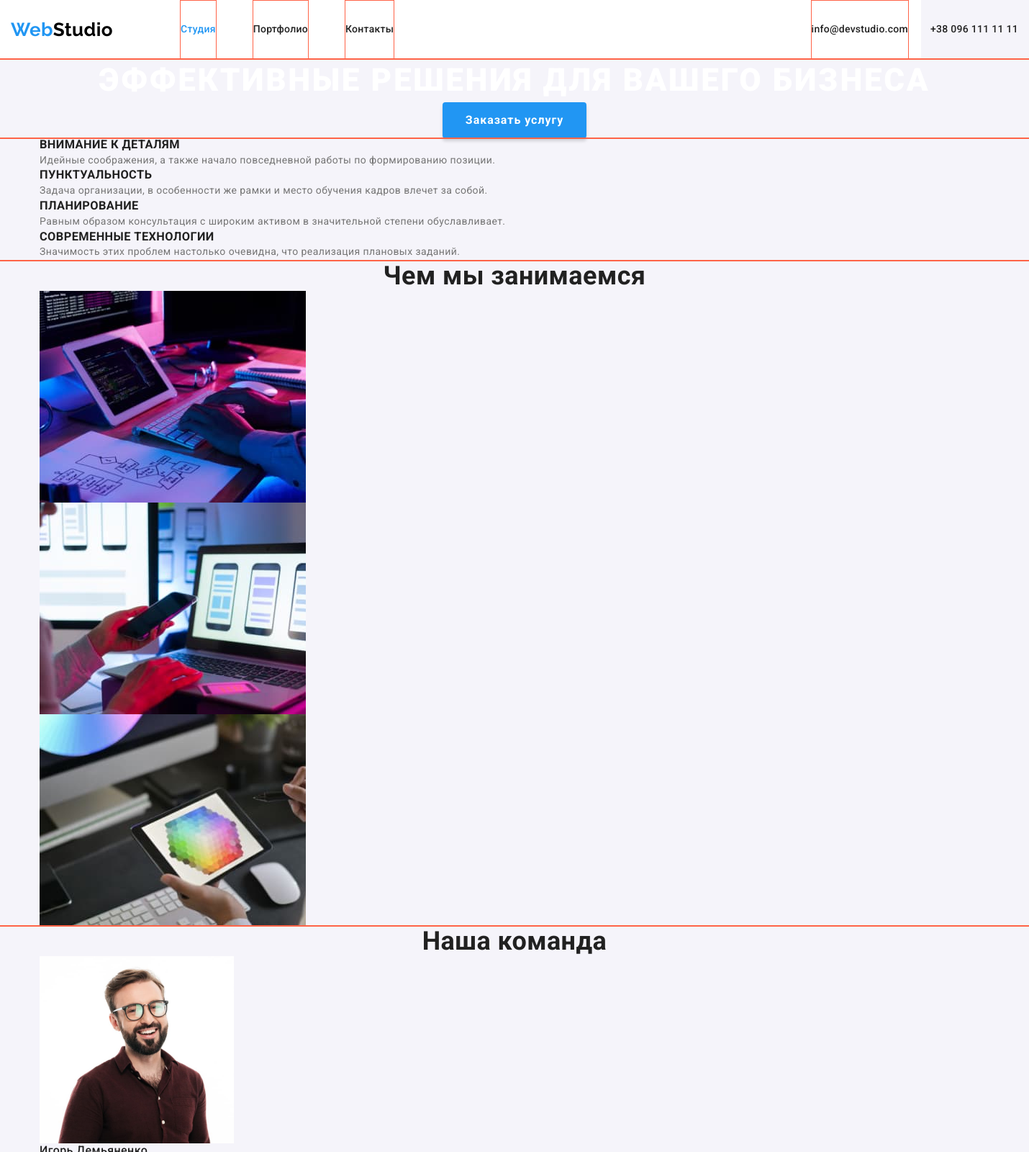
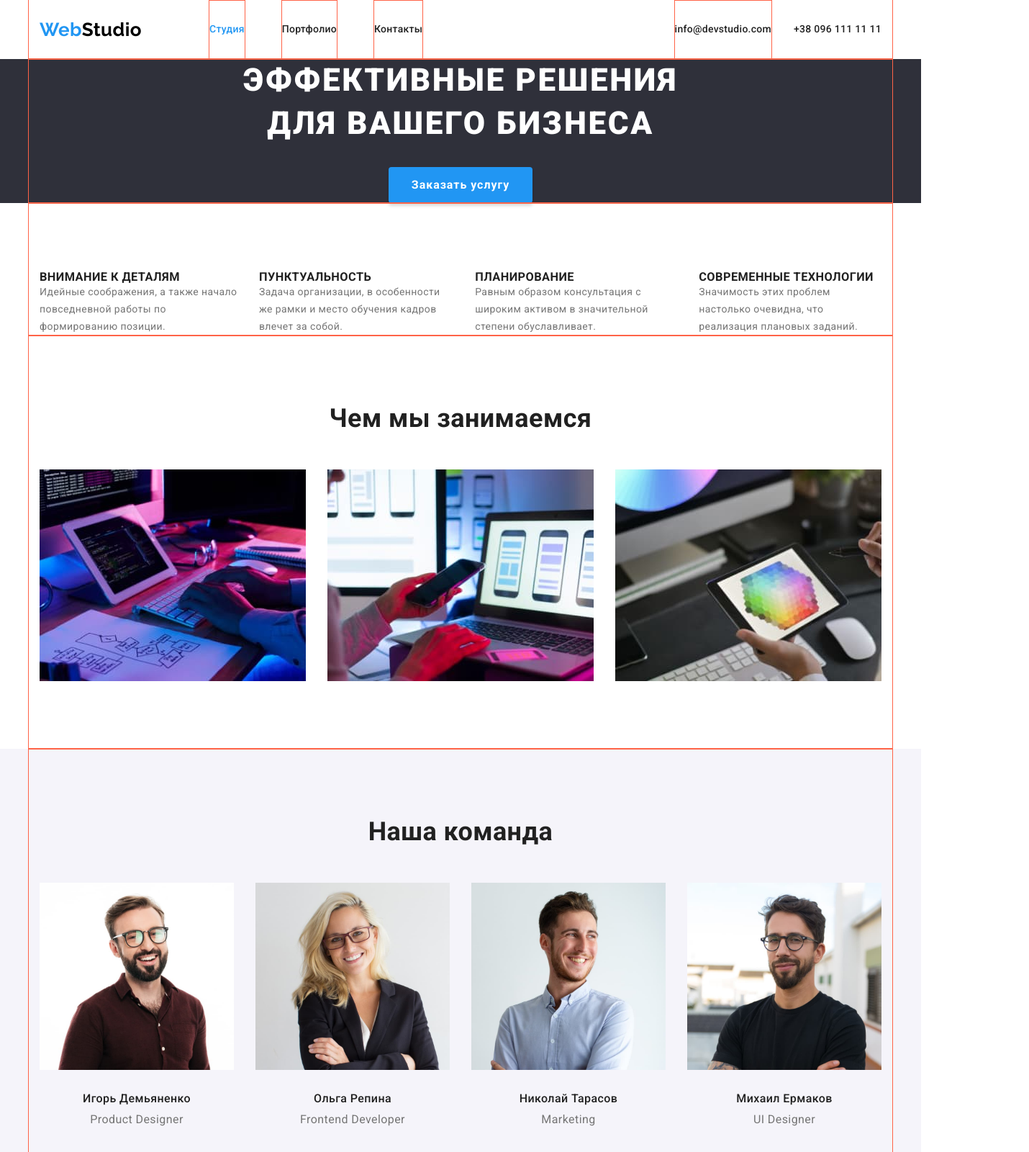
Before and after one commit to Lenmirosh/goit-markup-hw-03, a plain HTML site: page index.html in a window 1280 px wide. Shown: the top 1600 px of the page at 72% size, 1430 px wide, since content can reach past the window. Drawn offline with nearby package versions, Linux system fonts and the light colour scheme.

Commit message:
делает флексы на страничке студия

```diff
--- a/css/style.css
+++ b/css/style.css
@@ -13,7 +13,6 @@
 body {
   font-family: Roboto, sans-serif;
   color: var(--primary-text-color);
-  background-color: var(--primary-background-color);
   font-size: 14px;
   line-height: 1.71;
   letter-spacing: 0.03em;
@@ -33,8 +32,9 @@ ul,
 p {
   margin-top: 0px;
   margin-bottom: 0px;
+  padding-left: 0px;
 }
-.list > img {
+.item > img {
   display: block;
 }
 
@@ -74,8 +74,8 @@ p {
 }
 .container {
   outline: 1px solid tomato;
-  width: 1430px;
-  padding: 0 15px;
+  width: 1200px;
+  padding: 94px 15px;
   margin-left: auto;
   margin-right: auto;
 }
@@ -103,6 +103,8 @@ p {
 
 .header-container {
   display: flex;
+  padding-top: 0px;
+  padding-bottom: 0pt;
 }
 
 .header-site-nav {
@@ -151,17 +153,27 @@ p {
 }
 
 /* Герой */
-.hero {
+.hero-container-main {
+  background-color: var(--footer-bacground-color);
+}
+.hero-container {
+  display: block;
+  margin: 0 auto;
   text-align: center;
+  padding-top: 0px;
+  padding-bottom: 0pt;
 }
 .hero-title {
+  display: block;
+  width: 696px;
   font-weight: 900;
   font-size: 44px;
   line-height: 1.36;
-  text-align: center;
   letter-spacing: 0.06em;
   text-transform: uppercase;
   color: var(--white-color);
+  margin: 0 auto;
+  padding-bottom: 30px;
 }
 
 .hero-primary-button {
@@ -182,20 +194,58 @@ p {
 }
 
 /* Преимущества */
+.advantage-main {
+  background-color: var(--white-color);
+}
 
+.advantage {
+  padding-bottom: 0px;
+}
 .advantage-title {
   font-weight: 700;
   line-height: 1.14;
   text-transform: uppercase;
   color: var(--title-text-color);
 }
+.advantage .list {
+  display: flex;
+  align-items: center;
+}
+.advantage .list .item {
+  min-width: calc((100% - 90) / 4);
+}
+.advantage .list .item:not(:nth-child(4n)) {
+  margin-right: 30px;
+}
 
 /* Чем мы занимаемся */
+.directions-main {
+  background-color: var(--white-color);
+}
+.directions .list {
+  display: flex;
+  align-items: center;
+}
+.directions .list .item:not(:nth-child(3n)) {
+  margin-right: 30px;
+}
 .directions-photo {
   display: block;
 }
-
+.section-title {
+  margin-bottom: 50px;
+}
 /* Наша команда */
+.our-team-main {
+  background-color: var(--primary-background-color);
+}
+.our-team .list {
+  display: flex;
+  text-align: center;
+}
+.our-team .list .item:not(:nth-child(4n)) {
+  margin-right: 30px;
+}
 
 .our-team .our-team-employee {
   font-weight: 500;
@@ -208,11 +258,20 @@ p {
   font-size: 16px;
   line-height: 1.19;
 }
+.our-team-photo {
+  margin-bottom: 30px;
+}
+.our-team-employee {
+  margin-bottom: 10px;
+}
 
 /* Футер */
-
+.footer-main {
+  background-color: var(--footer-bacground-color);
+}
 .footer {
-  background-color: var(--footer-bacground-color);
+  padding-top: 60px;
+  padding-bottom: 60px;
 }
 .footer-logo {
   font-family: Raleway;
@@ -278,7 +337,7 @@ p {
   border: 0;
   clip: rect(0 0 0 0);
 }
-.list .title-works {
+.item .title-works {
   margin-top: 0px;
   margin-bottom: 4px;
   padding-top: 0px;
@@ -290,7 +349,7 @@ p {
   letter-spacing: 0.06em;
   color: var(--title-text-color);
 }
-.list .kind-works {
+.item .kind-works {
   margin-top: 0px;
   margin-bottom: 50px;
   padding-top: 0px;
--- a/index.html
+++ b/index.html
@@ -58,113 +58,126 @@
     </header>
     <main>
       <!-- Герой -->
-      <section class="hero container">
+      <div class="hero-container-main">
+        <section class="hero-container container">
         <h1 class="hero-title">Эффективные решения для вашего бизнеса</h1>
         <button type="button" class="hero-primary-button">
           Заказать услугу
         </button>
       </section>
+      </div>
       <!-- Преимущества -->
+      <div class="advantage-main">
+
       <section class="section advantage container">
         <h2
           class="section-title advantage-visually-hidden advantage-main-title"
         >
           Преимущества
         </h2>
-        <ul>
-          <li class="list">
+        <ul class="list">
+          <li class="item">
             <h3 class="advantage-title">Внимание к деталям</h3>
             <p>
               Идейные соображения, а также начало повседневной работы по
               формированию позиции.
             </p>
           </li>
-          <li class="list">
+          <li class="item">
             <h3 class="advantage-title">Пунктуальность</h3>
             <p>
               Задача организации, в особенности же рамки и место обучения кадров
               влечет за собой.
             </p>
           </li>
-          <li class="list">
+          <li class="item">
             <h3 class="advantage-title">Планирование</h3>
             <p>
               Равным образом консультация с широким активом в значительной
               степени обуславливает.
             </p>
           </li>
-          <li class="list">
+          <li class="item">
             <h3 class="advantage-title">Современные технологии</h3>
             <p>
               Значимость этих проблем настолько очевидна, что реализация
               плановых заданий.
             </p>
           </li>
+
         </ul>
       </section>
+      </div>
+
       <!-- Чем мы занимаемся -->
-      <section class="section directions container">
+      <div class="directions-main">
+        <section class="section directions container">
         <h2 class="section-title">Чем мы занимаемся</h2>
-        <ul>
-          <li class="list">
+        <ul class="list">
+          <li class="item">
             <img
               class="directions-photo"
               src="./img/1.jpg"
               alt="a man is developing a website"
-              width="370"
+              max-width="100%"
             />
           </li>
-          <li class="list">
+          <li class="item">
             <img
               class="directions-photo"
               src="./img/2.jpg"
               alt="woman works as a marketer"
-              width="370"
+              max-width="100%"
             />
           </li>
-          <li class="list">
+          <li class="item">
             <img
               class="directions-photo"
               src="./img/3.jpg"
               alt="woman over website design"
-              width="370"
+             max-width="100%"
             />
           </li>
         </ul>
       </section>
+    </div>
       <!-- Наша команда -->
-      <section class="section our-team container">
+      <div class="our-team-main">
+        <section class="section our-team container">
         <h2 class="section-title">Наша команда</h2>
-        <ul>
-          <li class="list">
-            <img
+        <ul class="list">
+          <li class="item">
+            <img class="our-team-photo"
               src="./img/Demyanenko.jpg"
-              alt="photo Demyanenko"
+              alt="photo Demyanenko"item
               width="270"
             />
             <h4 class="our-team-employee">Игорь Демьяненко</h4>
             <p lang="en" class="our-team-position">Product Designer</p>
           </li>
-          <li class="list">
-            <img src="./img/Repina.jpg" alt="photo Repina" width="270" />
+          <li class="item">
+            <img class="our-team-photo" src="./img/Repina.jpg" alt="photo Repina" width="270" />
             <h4 class="our-team-employee">Ольга Репина</h4>
             <p lang="en" class="our-team-position">Frontend Developer</p>
           </li>
-          <li class="list">
-            <img src="./img/Tarasov.jpg" alt="photo Tarasov" width="270" />
+          <li class="item">
+            <img class="our-team-photo" src="./img/Tarasov.jpg" alt="photo Tarasov" width="270" />
             <h4 class="our-team-employee">Николай Тарасов</h4>
             <p lang="en" class="our-team-position">Marketing</p>
           </li>
-          <li class="list">
-            <img src="./img/Ermakov.jpg" alt="photo Ermakov" width="270" />
+          <li class="item">
+            <img class="our-team-photo" src="./img/Ermakov.jpg" alt="photo Ermakov" width="270" />
             <h4 class="our-team-employee">Михаил Ермаков</h4>
             <p lang="en" class="our-team-position">UI Designer</p>
           </li>
+
         </ul>
       </section>
+      </div>
     </main>
     <!-- Футер -->
-    <footer class="footer container">
+    <div class="footer-main">
+      <footer class="footer container">
       <a href="./index.html" class="link logo footer-logo">
         <span class="footer-logo-design">Web</span>Studio</a
       >
@@ -189,5 +202,6 @@
         </ul>
       </address>
     </footer>
+    </div>
   </body>
 </html>
```
